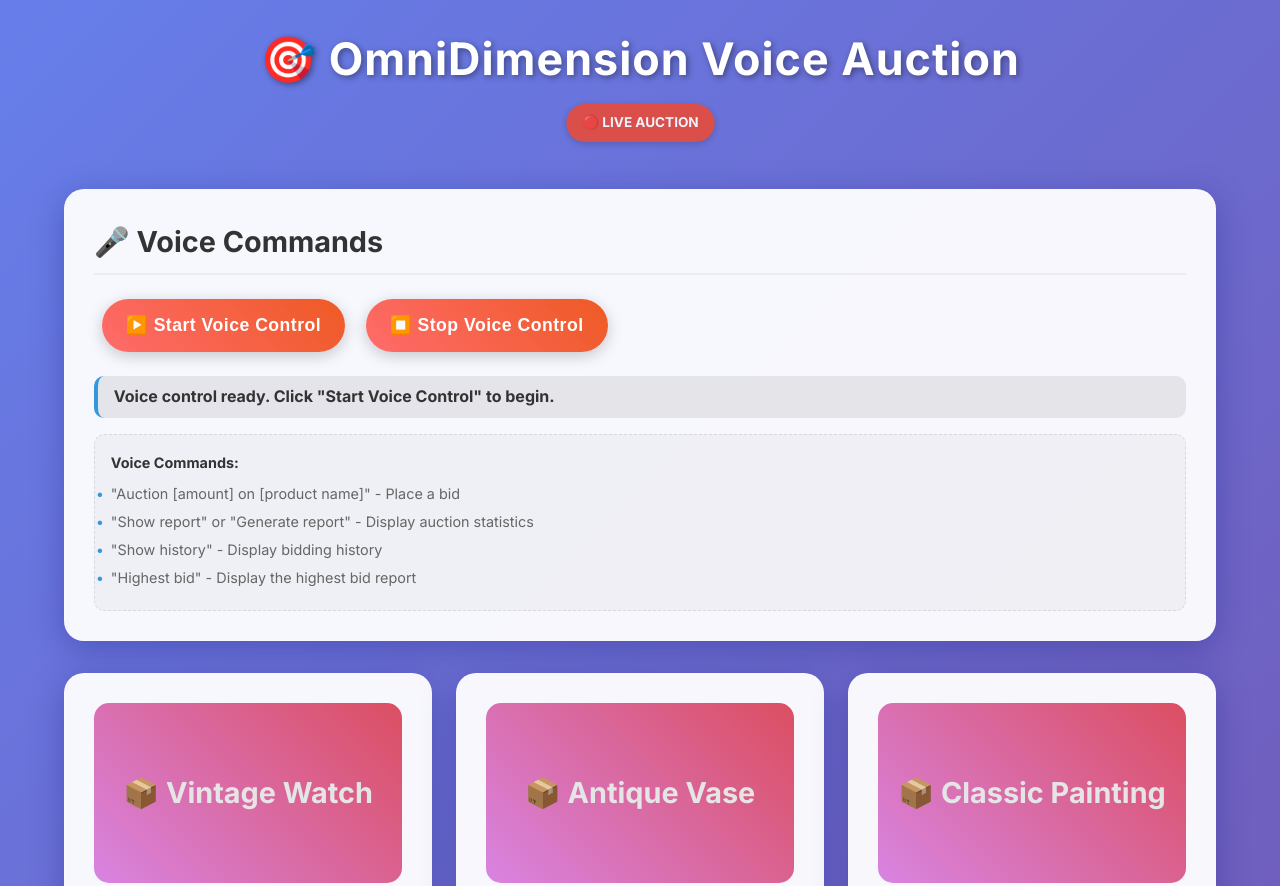
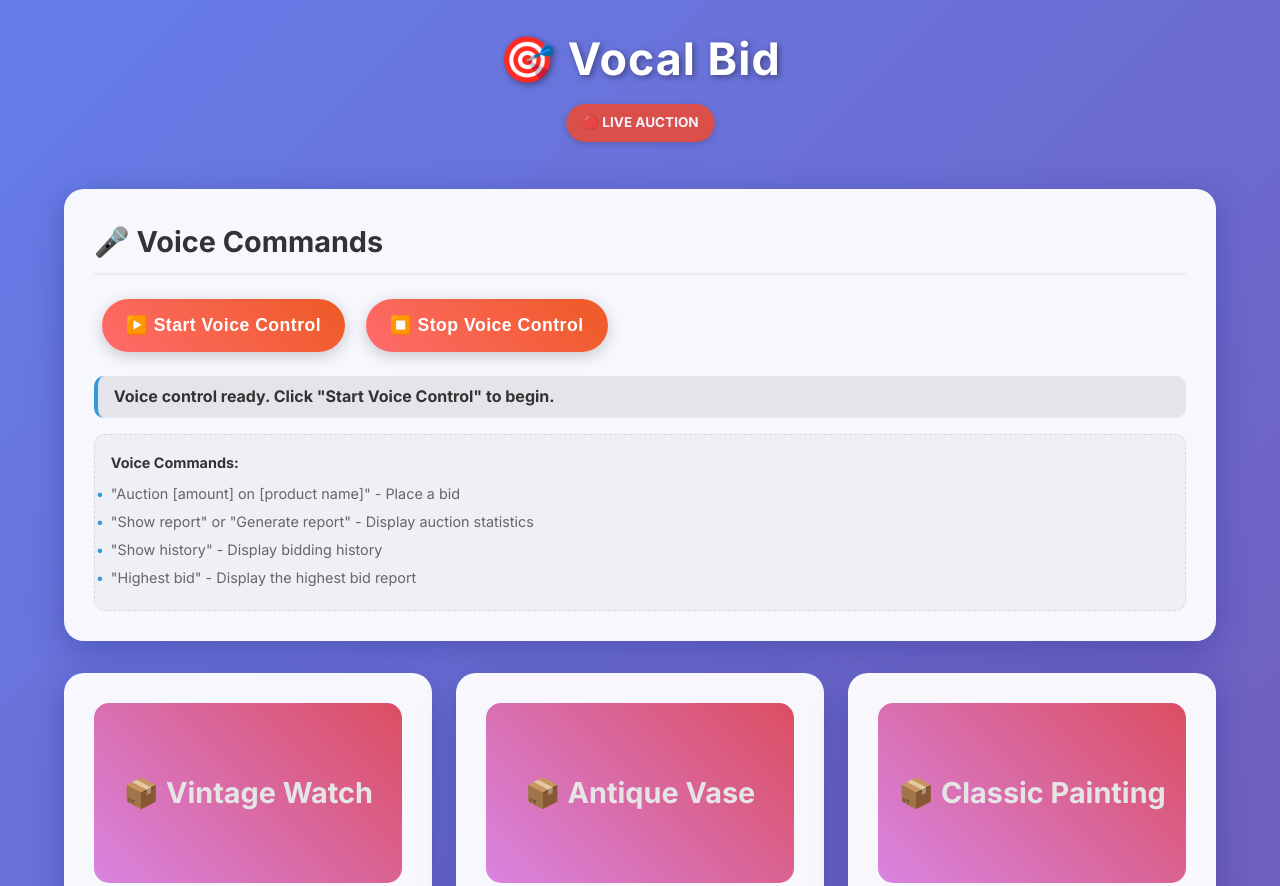
Before and after one commit to KondamPravalikaReddy/OmniDimension, a plain HTML site: page index.html in a window 1280 px wide. Shown: the top 886 px of the page. Drawn offline with Linux system fonts and the light colour scheme.

Commit message:
Update index.html

```diff
--- a/index.html
+++ b/index.html
@@ -3,7 +3,7 @@
 <head>
     <meta charset="UTF-8">
     <meta name="viewport" content="width=device-width, initial-scale=1.0">
-    <title>OmniDimension Voice Auction System</title>
+    <title>Vocal Bid</title>
     <!-- Google Fonts - Inter (for modern typography) -->
     <link href="https://fonts.googleapis.com/css2?family=Inter:wght@400;600;700&display=swap" rel="stylesheet">
     <!-- Google Fonts - Fira Code (for monospace report output) -->
@@ -448,7 +448,7 @@
 <body>
     <div class="container">
         <div class="header">
-            <h1>🎯 OmniDimension Voice Auction</h1>
+            <h1>🎯 Vocal Bid</h1>
             <div class="live-indicator">🔴 LIVE AUCTION</div>
         </div>
 
```
